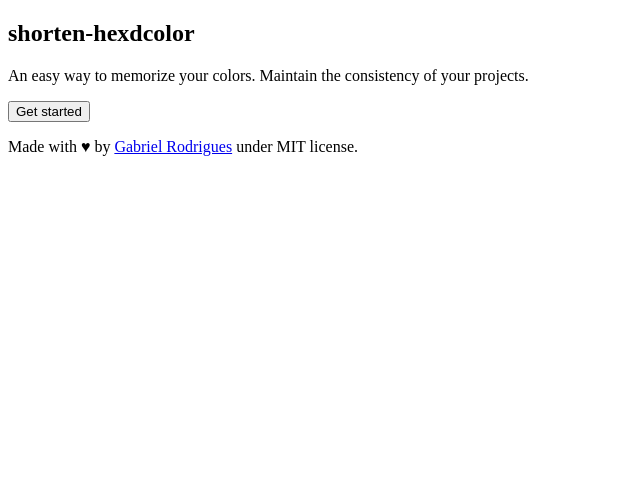
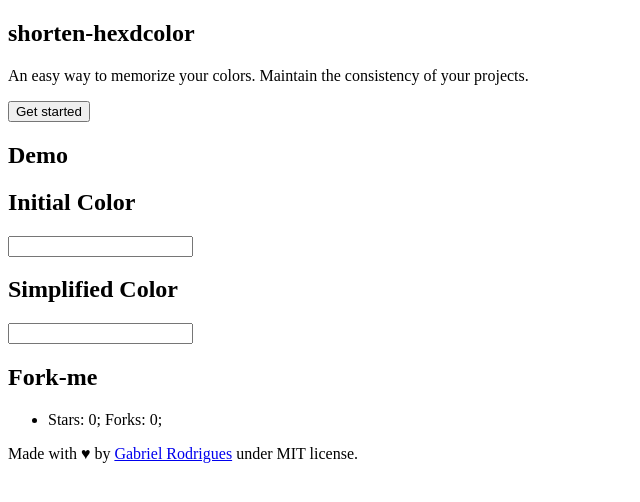
Before and after one commit to guesant/shorten-hexdcolor, a Vue app: page / in a window 1280 px wide. Shown: the top 502 px of the page, without its empty margins (0-640 px from the left). Built offline with nearby package versions, Linux system fonts and the light colour scheme.

Commit message:
Create Card component

```diff
--- /dev/null
+++ b/src/components/Demo/Card.vue
@@ -0,0 +1,20 @@
+<template>
+  <div>
+    <h2>{{ title }}</h2>
+    <div v-if="useSlot">
+      <slot />
+    </div>
+    <div v-else>
+      <input type="text">
+    </div>
+  </div>
+</template>
+
+<script>
+export default {
+  props: {
+    title: String,
+    useSlot: Boolean,
+  },
+};
+</script>
--- /dev/null
+++ b/src/components/Home/Demo.vue
@@ -0,0 +1,28 @@
+<template>
+  <section>
+    <h1>Demo</h1>
+
+    <main>
+      <Card title="Initial Color" />
+      <Card title="Simplified Color" />
+
+      <Card title="Fork-me" useSlot>
+        <ul>
+          <li>
+            Stars: 0; Forks: 0;
+          </li>
+        </ul>
+      </Card>
+    </main>
+  </section>
+</template>
+
+<script>
+import Card from '@/components/Demo/Card.vue';
+
+export default {
+  components: {
+    Card,
+  },
+};
+</script>
--- a/src/components/pkg/Readme.vue
+++ /dev/null
@@ -1,5 +0,0 @@
-<template>
-  <div>
-
-  </div>
-</template>
--- a/src/pages/Home.vue
+++ b/src/pages/Home.vue
@@ -7,7 +7,7 @@
 
 <script>
 import Intro from '@/components/Home/Intro.vue';
-import Demo from '@/components/pkg/Demo.vue';
+import Demo from '@/components/Home/Demo.vue';
 
 export default {
   components: {
```
Also changed, not shown: src/components/Home/Readme.vue (renamed from src/components/pkg/Demo.vue).
